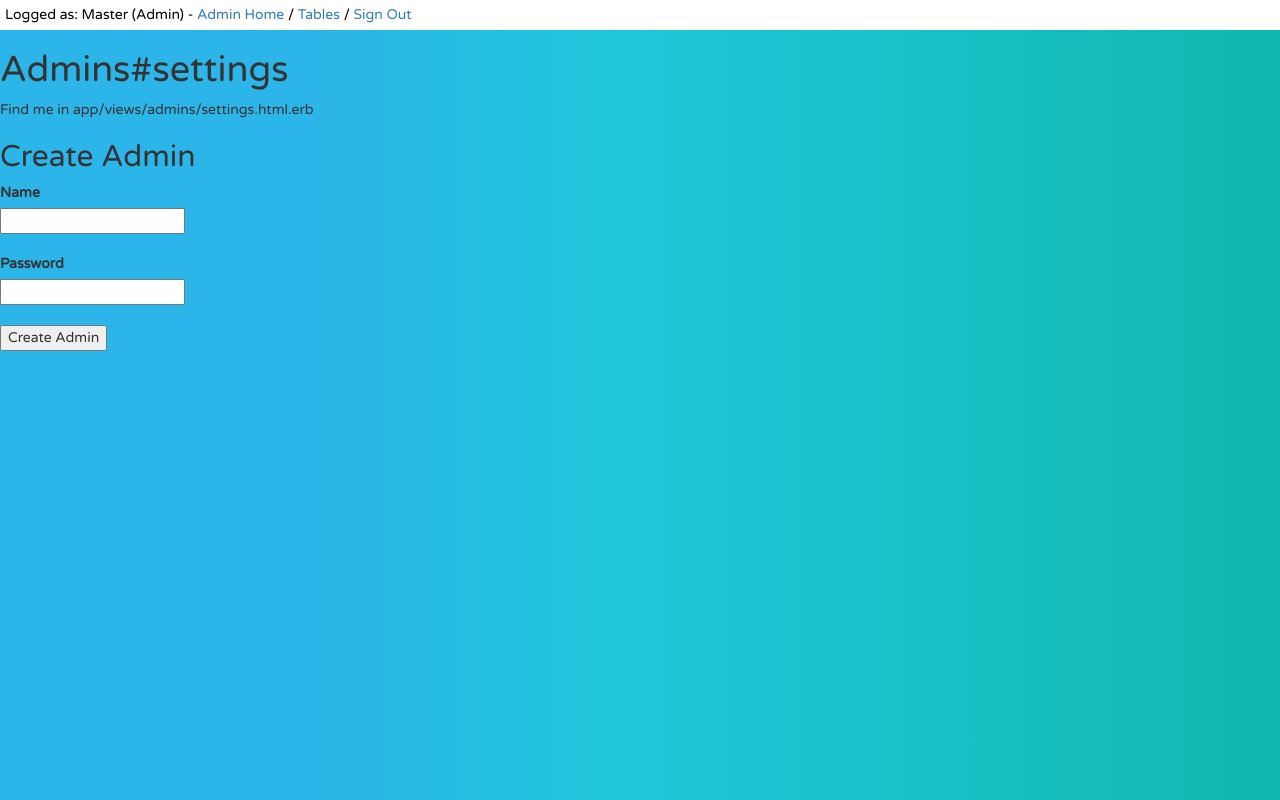
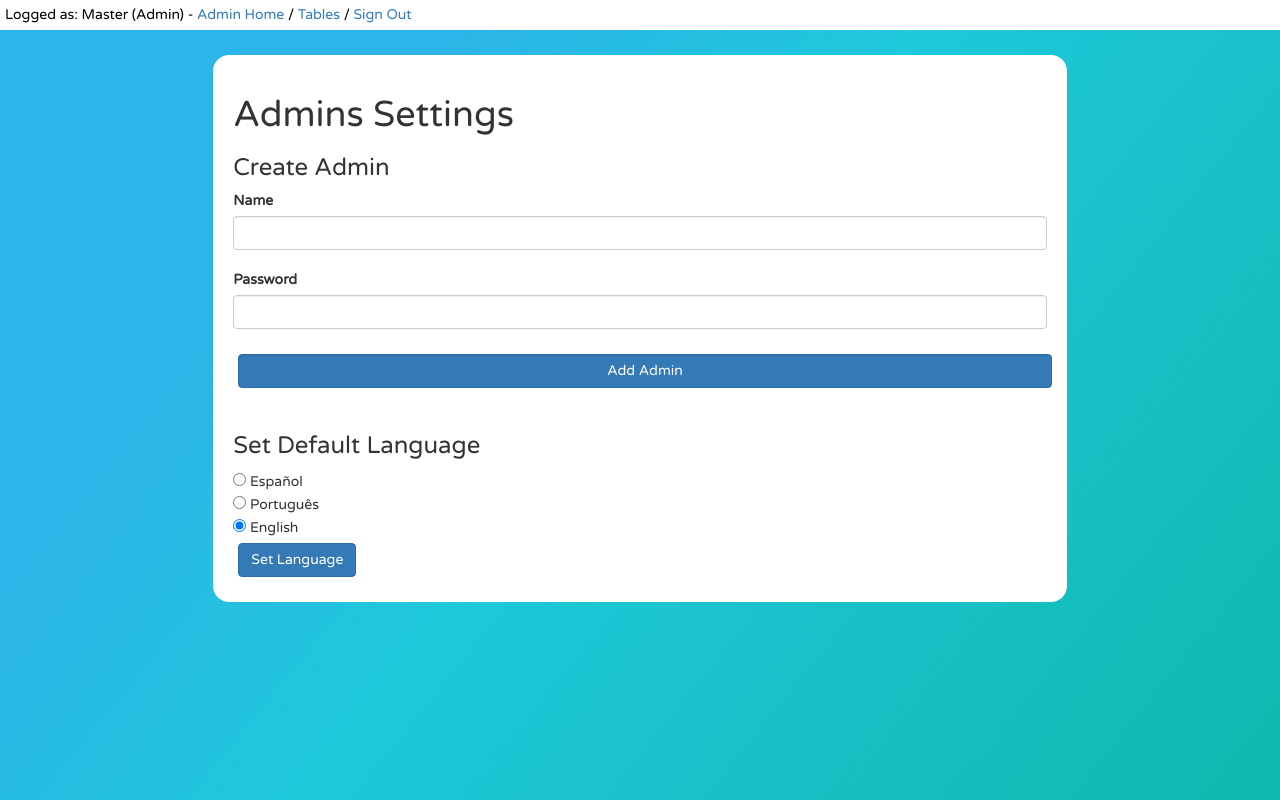
Before and after one commit to raphaelzin/EasyOrder, a Rails app: page /admins/settings in a window 1280 px wide. Run offline with Rails 7, Linux system fonts and the light colour scheme; a user stored in the database is signed in; data comes from the database, SQL or seed files in the repository; style sheets or scripts are compiled from the project's sources; parts of the project's set-up code (start-up, migrations or seed data) failed here and were passed over; some libraries are stand-ins or nearby versions.

Commit message:
Design changes and Set default locale option added

```diff
--- a/app/assets/stylesheets/application.css
+++ b/app/assets/stylesheets/application.css
@@ -54,11 +54,10 @@ body
 	/*background-color: #5780E9;*/
 	/*background-color: #15161C;*/
 
-	/*1fc8db*/
 	background: #1fc8db; /* fallback for old browsers */
 
-	background: linear-gradient(to left, #0fb8ad 0%, #1fc8db 51%, #2cb5e8 75%);
-	background: -webkit-linear-gradient(to left, #0fb8ad 0%, #1fc8db 51%, #2cb5e8 75%); /* Chrome 10-25, Safari 5.1-6 */
+	background: linear-gradient(141deg, #0fb8ad 0%, #1fc8db 51%, #2cb5e8 75%) fixed;
+	background: -webkit-linear-gradient(141deg, #0fb8ad 0%, #1fc8db 51%, #2cb5e8 75%) fixed; /* Chrome 10-25, Safari 5.1-6 */
 	/*background: -webkit-linear-gradient(to left, #314755 , #26a0da); /* Chrome 10-25, Safari 5.1-6 */*/
 	/*background: linear-gradient(to left, #314755 , #26a0da);  W3C, IE 10+/ Edge, Firefox 16+, Chrome 26+, Opera 12+, Safari 7+ */
 
@@ -143,10 +142,18 @@ hr
 	margin-top:0;
 	background-color:#fff;
 	border-radius:4px;
-	border: 3px solid #DDD;
+	/*border: 3px solid #DDD;*/
 	padding:10px 10px 10px 10px;
 	margin:2px;
 	display: inline-block;
+
+	box-shadow: 4px 8px 16px 0 rgba(0,0,0,0.2);
+    transition: 0.3s;
+}
+
+.tableCard:hover
+{
+	box-shadow: 8px 16px 32px 0 rgba(0,0,0,0.2);
 }
 
 .calling
@@ -210,13 +217,29 @@ button
 	width: 150px;
 	margin: 10px;
 	border-radius: 6px;
-	border-style: solid;
-	border-width: 2px;
-	border-color: #5780E9;
+	/*border-style: solid;*/
+	/*border-width: 2px;*/
+	/*border-color: #2cb5e8;*/
 
 	padding-left: 0px;
 	padding-right: 0px;
+
+	color: #2cb5e8;
+
+	box-shadow: 4px 8px 16px 0 rgba(0,0,0,0.2);
+    transition: 0.3s;
 }
+
+.homeCard:hover {
+    box-shadow: 8px 16px 32px 0 rgba(0,0,0,0.2);
+    /*height: 204px;*/
+	/*width: 180px;*/
+}
+
+/*table { box-sizing: border-box; }*/
+/*td, th { padding-left: 16px; min-width: 170px; text-align: left; }*/
+/*tr { display: block; }*/
+/*tr:hover { box-shadow: 0px 2px 18px 0px rgba(0,0,0,0.5); }*/
 
 #orders
 {
--- a/app/controllers/admins_controller.rb
+++ b/app/controllers/admins_controller.rb
@@ -64,6 +64,7 @@ class AdminsController < ApplicationController
   end
 
   def settings
+    nonAdminRedirect
     @new = Admin.new
     @admins = Admin.all
   end
@@ -111,6 +112,12 @@ class AdminsController < ApplicationController
     totalHours
   end
 
+  def set_language
+    I18n.default_locale = params[:language]
+    session[:locale] = params[:language]
+    redirect_to :back
+  end
+
   def value_for_waiter(orders)
     totalHash = Hash.new
     Waiter.all.each do |w|
@@ -131,11 +138,9 @@ class AdminsController < ApplicationController
 
 
       @dish1 = Dish.find( 1 + rand(10) )
-
       @dish2 = Dish.find( 1+rand(10) )
 
       @waiter = Waiter.find( 1 + rand(6) )
-
       @order = Order.new
 
       @order.dishes << @dish1
--- a/app/controllers/waiters_controller.rb
+++ b/app/controllers/waiters_controller.rb
@@ -30,7 +30,7 @@ class WaitersController < ApplicationController
 
   	def tables
       non_waiter_redirect
-  		@tables = Table.all
+  		@tables = Table.order("number asc")
       session[:client_id] = nil
       session[:table_id] = nil
   	end
--- a/app/views/admins/_new_admin.html.erb
+++ b/app/views/admins/_new_admin.html.erb
@@ -1,9 +1,8 @@
 <%= form_for @new do |f| %>
 	<%= f.label :name %><br>
-	<%= f.text_field :name %><br>
-	<br>
+	<%= f.text_field :name, class: "form-control" %><br>
 	<%= f.label :password %><br>
-	<%= f.password_field :password, required: true %><br>
-	<br>
-	<%= f.submit %>
+	<%= f.password_field :password, required: true, class: "form-control" %><br>
+
+	<%= f.submit "Add Admin", class: "form-control btn btn-primary" %>
 <% end %>
--- a/app/views/admins/settings.html.erb
+++ b/app/views/admins/settings.html.erb
@@ -1,4 +1,21 @@
-<h1>Admins#settings</h1>
-<p>Find me in app/views/admins/settings.html.erb</p>
-<h2>Create Admin</h2>
-<%= render 'new_admin' %>
+<div id="container" class="col-lg-8 col-lg-offset-2 col-md-10 col-md-offset-1 col-xs-12">
+	<h1>Admins Settings</h1>
+	<h3>Create Admin</h3>
+	<%= render 'new_admin' %><br>
+
+	<h3>Set Default Language</h3>
+
+	<%= form_tag set_language_admin_path(current_admin) do %>
+
+
+		<%= radio_button_tag(:language, "es_mx", true) %> Español<br>
+
+		<%= radio_button_tag(:language, "pt_br", true) %> Português<br>
+
+		<%= radio_button_tag(:language, "en", true) %> English<br>
+
+		<%= submit_tag "Set Language", :class => 'btn btn-primary'%>
+
+	<% end %>
+
+</div>
--- a/app/views/tables/home.html.erb
+++ b/app/views/tables/home.html.erb
@@ -9,6 +9,7 @@
 	<img src="<%= current_client.avatar_url %>" class="img-circle navProfile">
 	<h3 style="display:inline;">
 		<%= current_client.first_last_name %>
+
 	</h3>
 </div>
 <% end %>
--- a/config/routes.rb
+++ b/config/routes.rb
@@ -38,19 +38,24 @@ Rails.application.routes.draw do
   resources :tables do
     post :toggle_request, on: :member
     post :finish_table, on: :member
+
   	resources :clients do
+
   		post :add_dish, on: :member
       post :remove_dish, on: :member
 
       post :toggle_check_out, on: :member
       post :cancel_check_out, on: :member
       post :toggle_done, on: :member
+
   	end
   end
 
 
   resources :client_sessions
-  resources :admins
+  resources :admins do
+    post :set_language, on: :member
+  end
   resources :waiters
 	resources :sessions
 	resources :admin_sessions
```
Also changed, not shown: app/controllers/tables_controller.rb (+10 -2 lines).
